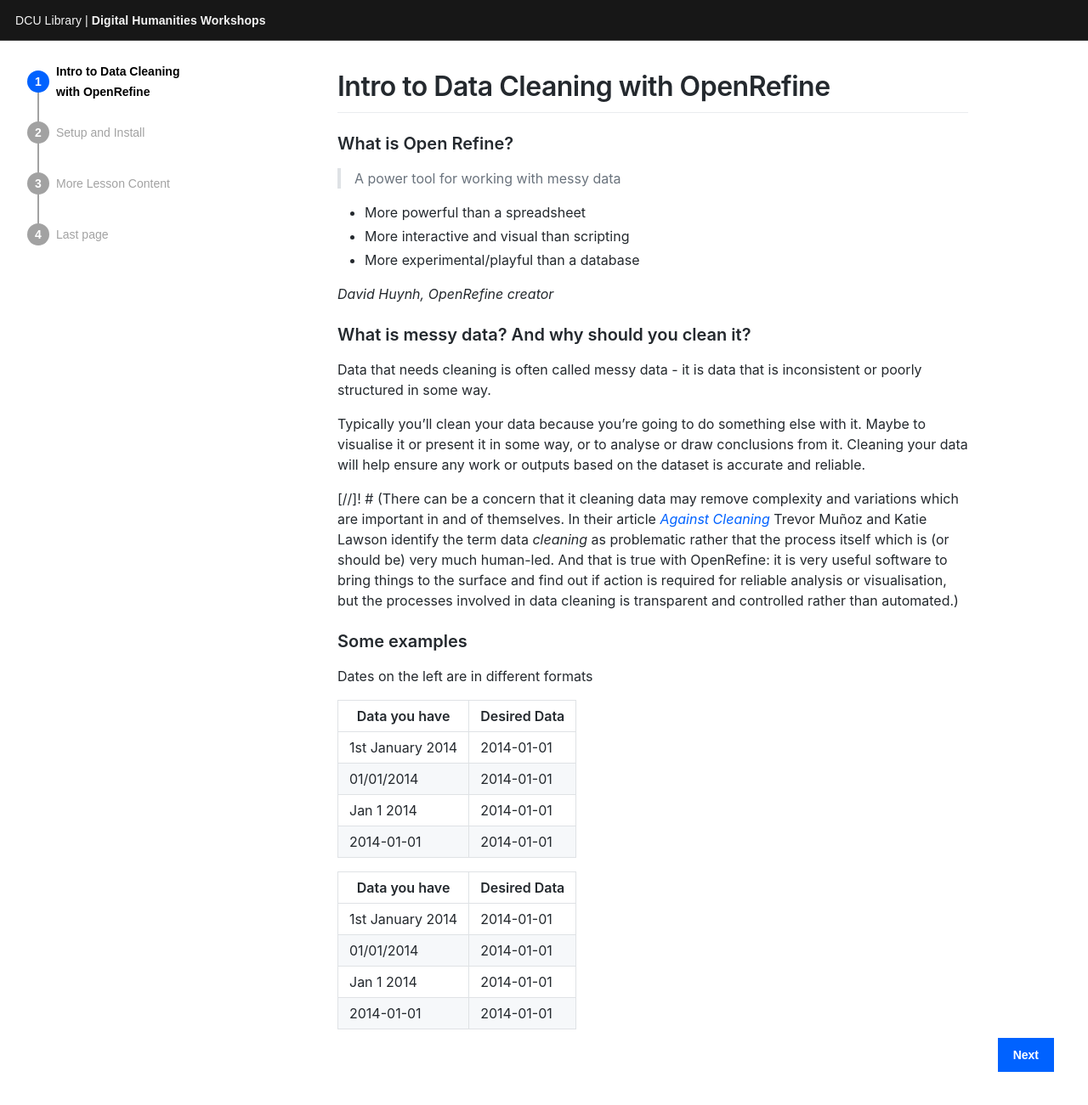
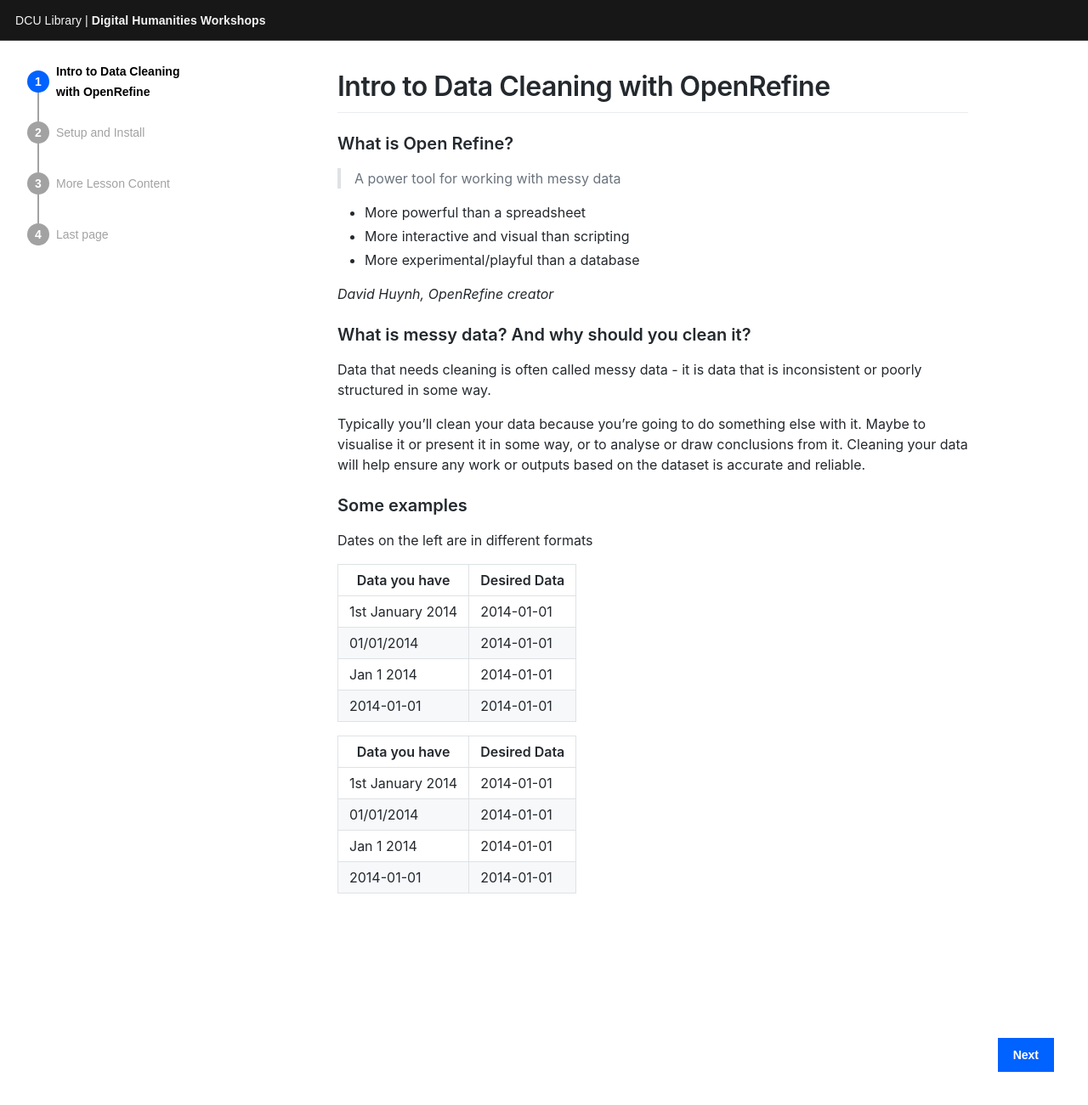
Before and after one commit to DCULibrary/open-refine-workshop, a Jekyll site: the page built from _workshop/index.md, in a window 1280 px wide. Shown: the top 1301 px of the page at 85% size. Built offline with Jekyll 4.4.1, drawn with Linux system fonts in a browser that asks for light colours; some web fonts are replaced.

```diff
--- a/_workshop/index.md
+++ b/_workshop/index.md
@@ -18,7 +18,7 @@ Data that needs cleaning is often called messy data - it is data that is inconsi
 
 Typically you’ll clean your data because you’re going to do something else with it. Maybe to visualise it or present it in some way, or to analyse or draw conclusions from it. Cleaning your data will help ensure any work or outputs based on the dataset is accurate and reliable.
 
-[//]! # (There can be a concern that it cleaning data may remove complexity and variations which are important in and of themselves. In their article [_Against Cleaning_](https://dhdebates.gc.cuny.edu/read/untitled-f2acf72c-a469-49d8-be35-67f9ac1e3a60/section/07154de9-4903-428e-9c61-7a92a6f22e51) Trevor Mu&#241;oz and Katie Lawson identify the term data _cleaning_ as problematic rather that the process itself which is (or should be) very much human-led. And that is true with OpenRefine: it is very useful software to bring things to the surface and find out if action is required for reliable analysis or visualisation, but the processes involved in data cleaning is transparent and controlled rather than automated.)
+[//]: # (There can be a concern that it cleaning data may remove complexity and variations which are important in and of themselves. In their article [_Against Cleaning_](https://dhdebates.gc.cuny.edu/read/untitled-f2acf72c-a469-49d8-be35-67f9ac1e3a60/section/07154de9-4903-428e-9c61-7a92a6f22e51) Trevor Mu&#241;oz and Katie Lawson identify the term data _cleaning_ as problematic rather that the process itself which is (or should be) very much human-led. And that is true with OpenRefine: it is very useful software to bring things to the surface and find out if action is required for reliable analysis or visualisation, but the processes involved in data cleaning is transparent and controlled rather than automated.)
 
 ### Some examples
 
```
